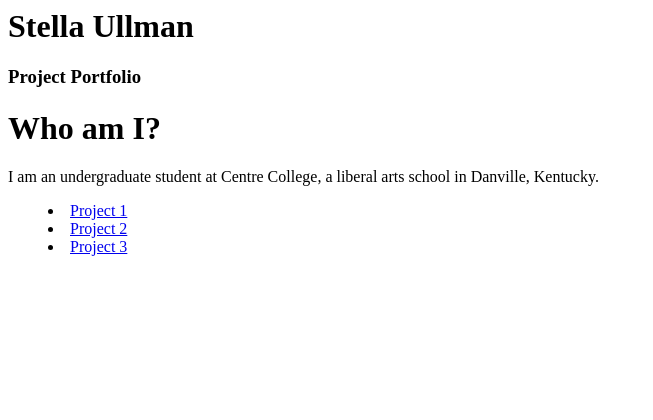
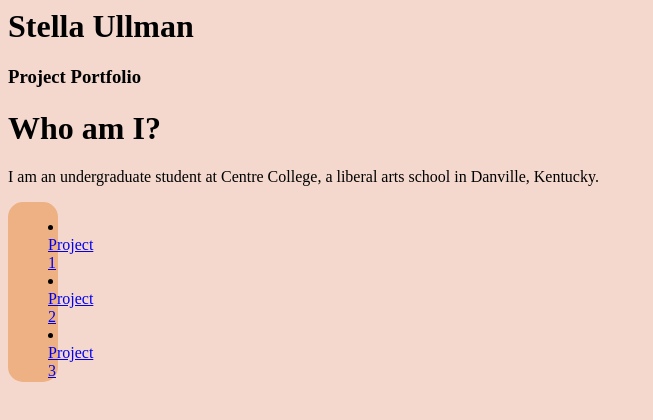
Before and after one commit to stella-u/stella-u.github.io, a plain HTML site: page index.html in a window 1280 px wide. Shown: the whole page, without its empty margins (0-653 px from the left). Drawn offline with Linux system fonts and the light colour scheme.

Commit message:
First CSS and color changes

```diff
--- a/index.html
+++ b/index.html
@@ -3,7 +3,7 @@
     <head>
         <h1 class = title>Stella Ullman</h1>
         <h3 class = title> Project Portfolio</h3>
-        <div id = topDiv></div>
+        <div id = "contactInfo"></div>
     </head>
 
     <body>
@@ -12,11 +12,11 @@
             I am an undergraduate student at Centre College, a liberal arts school in Danville, Kentucky.
 
         </p>
-        <div>
+        <div id = "menubox">
             <menu id = navMenu>
-                <li> <a href = "project1.html"> Project 1</li>
-                <li> <a href = "project2.html"> Project 2</li>
-                <li> <a href = "project3.html"> Project 3</li>
+                <li> <a href = "project1.html">Project 1</li>
+                <li> <a href = "project2.html">Project 2</li>
+                <li> <a href = "project3.html">Project 3</li>
             </menu>
         </div>
     </body>
--- a/myCSS.css
+++ b/myCSS.css
@@ -0,0 +1,13 @@
+body
+{
+    background-color: #F4D8CD
+}
+#menubox
+{
+    width: 50px;
+    height: 180px;
+    position: absolute;
+    background-color: #EDB183;
+    border-radius: 15px;
+    border-color: #784F41
+}
```
